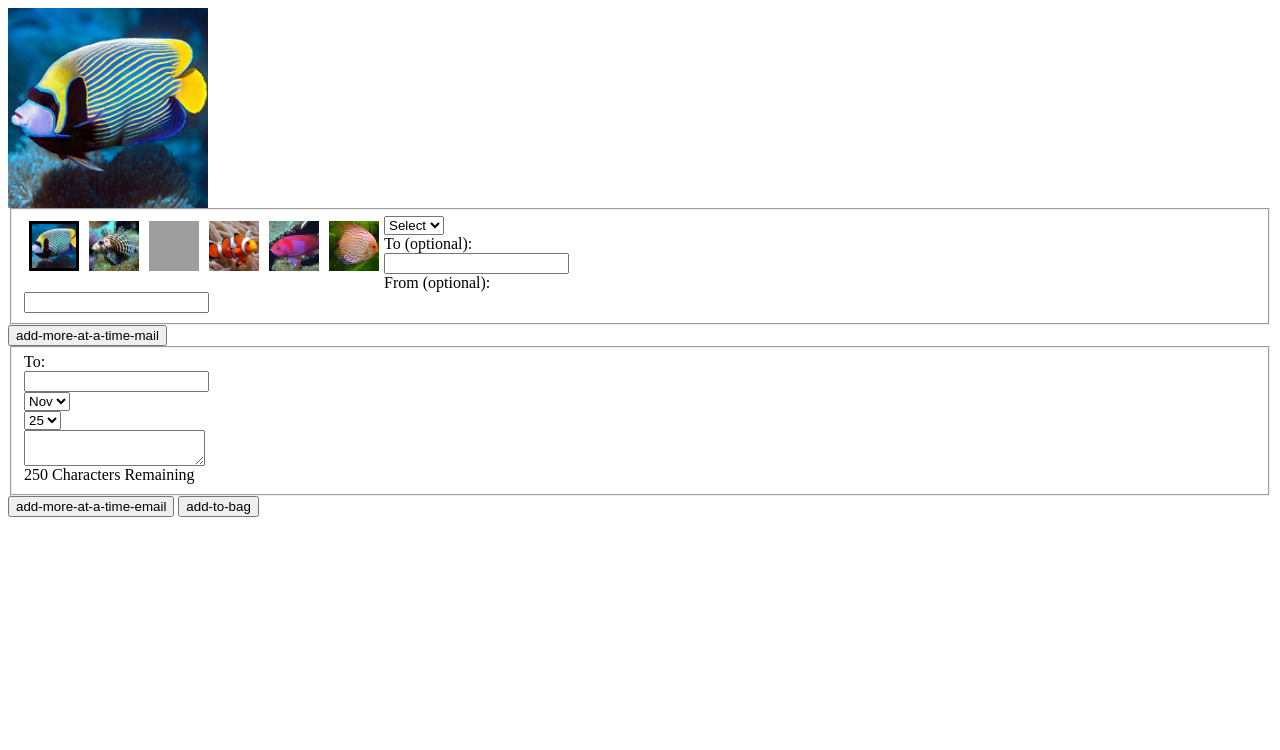
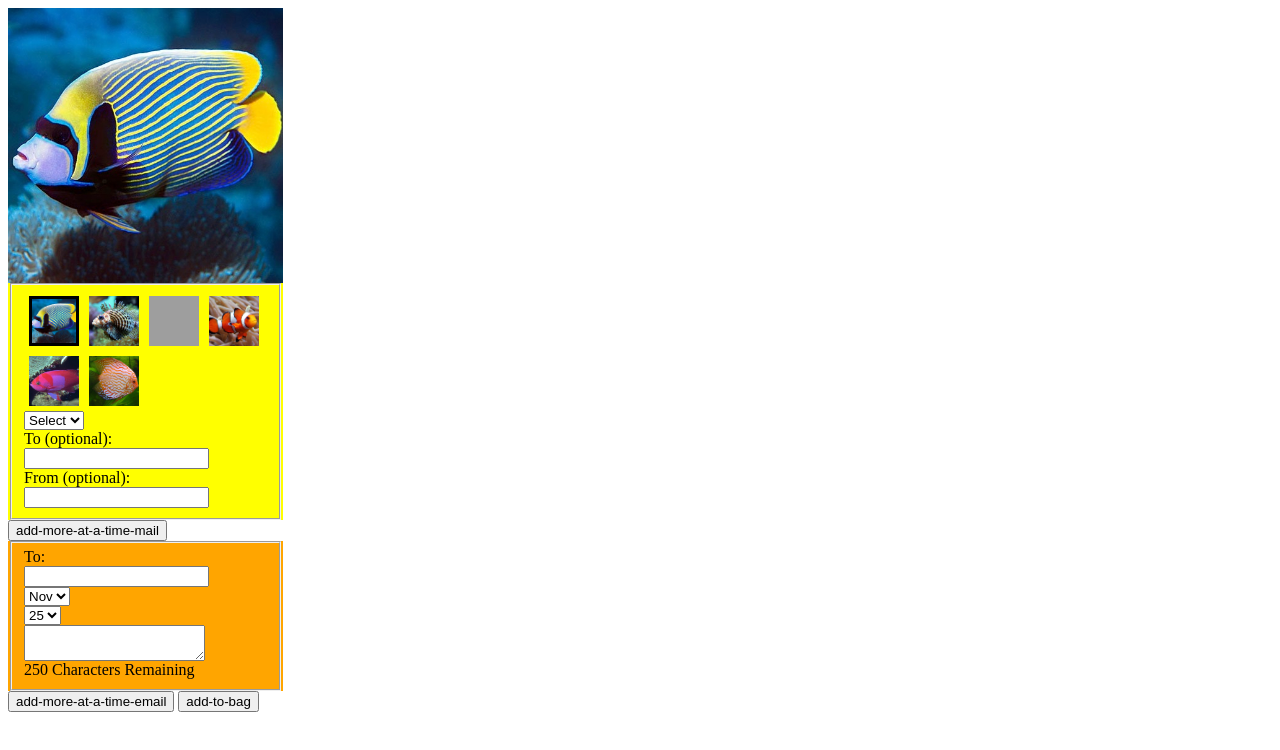
Before and after one commit to anefsky/fish, a plain HTML site: page index.html in a window 1280 px wide. Drawn offline with Linux system fonts and the light colour scheme; grey boxes are pictures that could not be loaded.

Commit message:
image lineup

```diff
--- a/css/site.css
+++ b/css/site.css
@@ -1,11 +1,22 @@
+body {
+    width: 275px;
+}
+
+#heading-display {
+    width: 100%;
+    text-align: center;
+}
+
 #main-page-img {
-    height: 200px;
+    width: 100%;
+   margin-left: auto;
+    margin-right: auto;
 }
 
 .main-image-display {
     height: 100px;
     float: left;
-    clear: both;
+    /*clear: both;*/
 }
 
 input[type="radio"]{
@@ -40,5 +51,17 @@ input[type="radio"]:checked + label
 }
 
 .error {
-    background-color: mistyrose;
+    background-color: red;
 }
+
+.control {
+    clear: both;
+}
+
+#section-order-mail {
+    background-color: yellow;
+}
+
+#section-order-email {
+    background-color: orange;
+}
--- a/index.html
+++ b/index.html
@@ -11,28 +11,31 @@
 
     </head>
     <body>
-        <img id="main-page-img">
+        <div id="heading-display">
+            <img id="main-page-img">
+        </div>
+
         <div id="errors-on-page-notice" hidden>See errors below</div>
         <div id="section-order-mail">
 
             <fieldset class="add-more-group">
 
-                <div class="design-control-cntnr">
+                <div class="design-control-cntnr control">
                     <img class="main-image-display">
                     <span class="design-options"></span>
                 </div>
 
 
-                <div class="amt-control-cntnr">
+                <div class="amt-control-cntnr control">
                     <select class="amt-control"></select>
                 </div>
 
-                <div class="name-to-control-cntnr">
+                <div class="name-to-control-cntnr control">
                     <div class="label">To (optional):</div>
                     <input class="text-input" name="items[0].name-to" ></input>
                 </div>
 
-                <div class="name-from-control-cntnr">
+                <div class="name-from-control-cntnr control">
                     <div class="label">From (optional):</div>
                     <input class="text-input" name="items[0].name-from" ></input>
                 </div>
@@ -116,7 +119,6 @@
                     "img_thumb_url": "images/tall_fish.jpg",
                     "img_full_url": "images/tall_fish.jpg"
                 },
-
             ];
         </script>
 
```
